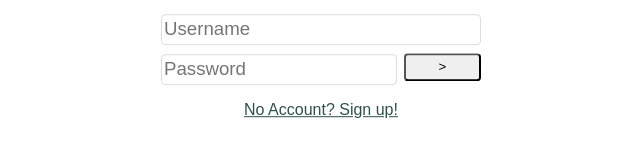
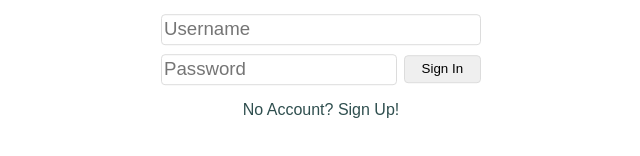
Before and after one commit to bonvoyagehacc/bonvoyage-frontend, a Vue app: page /login in a window 1280 px wide. Shown: the part 406-562 px from the top of the page, without its empty margins (319-959 px from the left). Built offline with nearby package versions, Linux system fonts and the light colour scheme.

Commit message:
CSS fix electric bongaloo

```diff
--- a/src/components/Login.vue
+++ b/src/components/Login.vue
@@ -10,10 +10,10 @@
             </div>
             <div class="input-text">
                 <input class="password-input-box" type="password" v-model="password" placeholder="Password">
-                <button class="info-submit-button" v-on:click="submitLogin">></button>
+                <button class="info-submit-button" v-on:click="submitLogin">Sign In</button>
             </div>
             <div class="toggle-options" v-on:click="toggleMethod('register')">
-                No Account? Sign up!
+                No Account? Sign Up!
             </div>
         </div>
 
@@ -27,10 +27,10 @@
             </div>
             <div class="input-text">
                 <input class="password-input-box" type="password" v-model="registerpassword" placeholder="Password">
-                <button class="info-submit-button" v-on:click="submitRegister">></button>
+                <button class="info-submit-button" v-on:click="submitRegister">Register</button>
             </div>
             <div class="toggle-options" v-on:click="toggleMethod('login')">
-                Already Registered? Sign in!
+                Already Registered? Sign In!
             </div>
         </div>
     </div>
@@ -112,8 +112,10 @@ export default {
 .info-submit-button {
     width: 25%;
     height: 21pt;
+    margin-top: 0.12rem;
     margin-left: 2%;
     border-radius: 0.25rem;
+    border: 1px solid gainsboro;
 }
 
 .info-submit-button:hover {
@@ -168,7 +170,6 @@ export default {
 }
 
 .toggle-options {
-    text-decoration: underline;
 }
 
 .toggle-options:hover {
```
